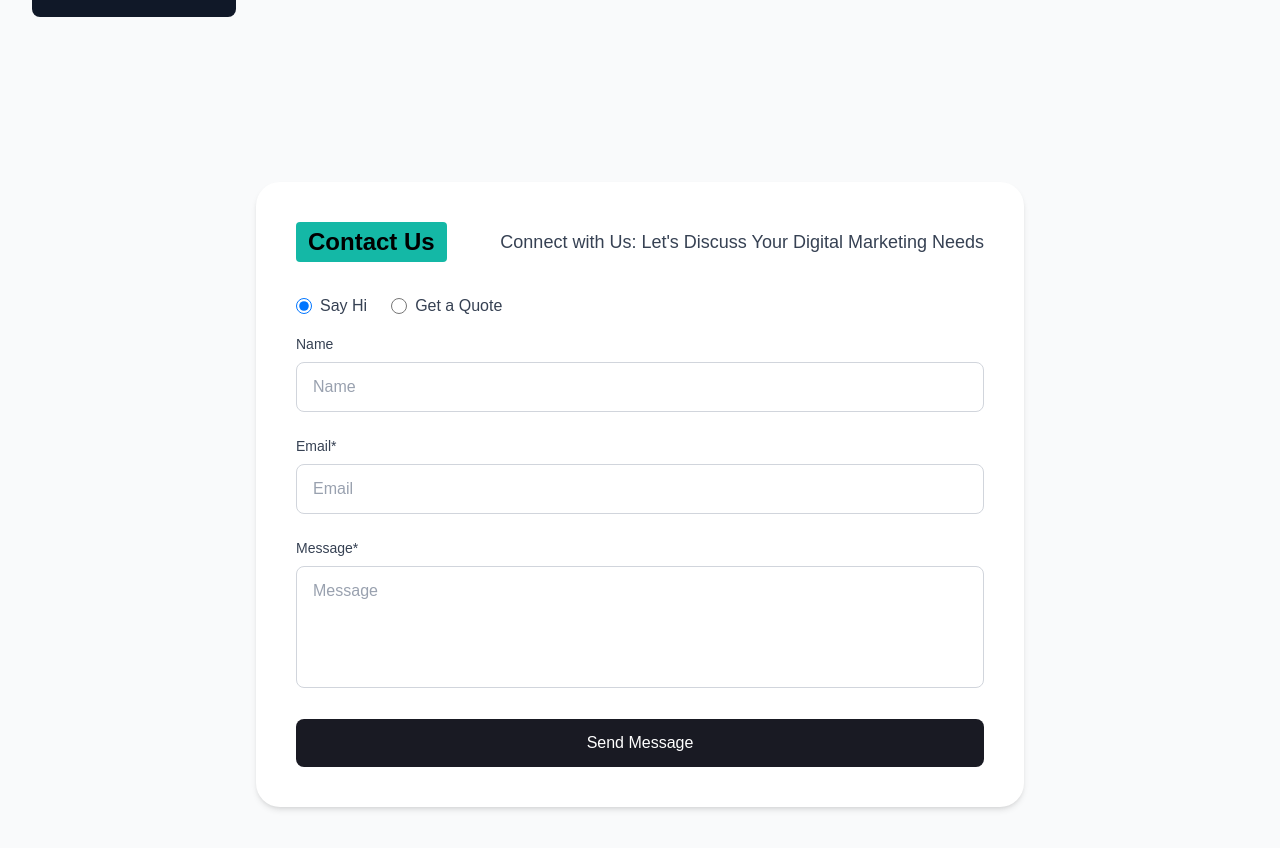
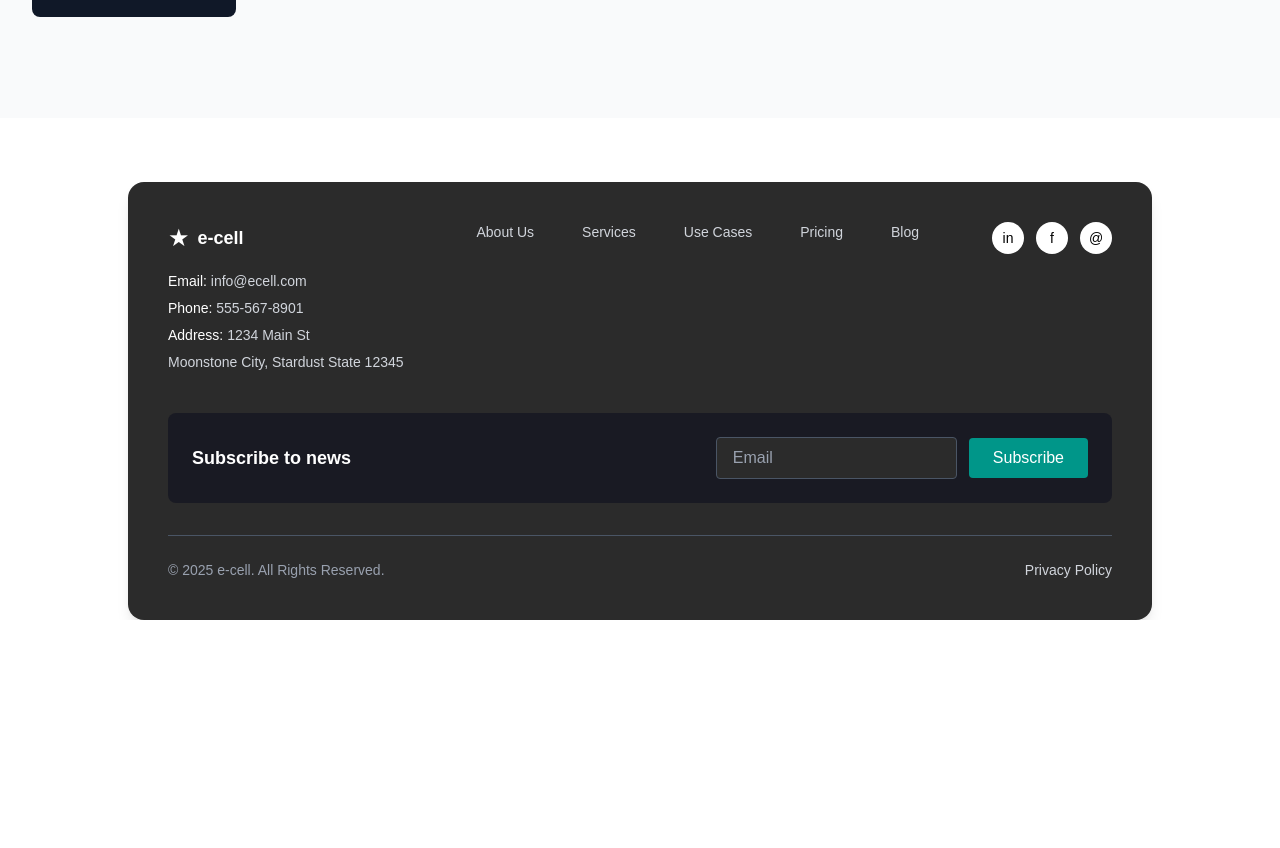
Before and after one commit to Maximus5470/Ecell-Website, a Next.js app: page / in a window 1280 px wide. Shown: the part 632-1480 px from the top of the page. After the commit the page ends 1252 px from the top, so only its background shows below. Built offline with nearby package versions, Linux system fonts and the light colour scheme.

Commit message:
footer 24-09-2025-1

```diff
--- a/app/layout.tsx
+++ b/app/layout.tsx
@@ -2,6 +2,7 @@ import type { Metadata } from "next";
 import { Geist, Geist_Mono } from "next/font/google";
 import "./globals.css";
 import Navbar from "@/components/Navbar";
+import Footer from "@/components/Footer";
 
 const geistSans = Geist({
   variable: "--font-geist-sans",
@@ -31,8 +32,9 @@ export default function RootLayout({
       <body
         className={`${geistSans.variable} ${geistMono.variable} antialiased `}
       >
-        <Navbar/>
+        <Navbar />
         {children}
+        <Footer />
       </body>
     </html>
   );
--- a/app/page.tsx
+++ b/app/page.tsx
@@ -9,7 +9,7 @@ export default function Home() {
             {/*<Navbar />*/}
             <Hero />
             {/* Add your other sections here */}
-            <ContactUs />
+            {/* <ContactUs /> */}
             {/*<Footer />*/}
         </main>
     );
--- a/components/Footer.tsx
+++ b/components/Footer.tsx
@@ -121,7 +121,7 @@ const Footer = () => {
         {/* Bottom Footer Bar */}
         <div className="border-t border-gray-600 mt-8 pt-6">
           <div className="flex flex-col md:flex-row justify-between items-center text-sm text-gray-400">
-            <p>© 2023 Positivus. All Rights Reserved.</p>
+            <p>© 2025 e-cell. All Rights Reserved.</p>
             <a
               href="#"
               className="font-normal text-gray-300 cursor-pointer transition-colors hover:text-teal-600"
```
